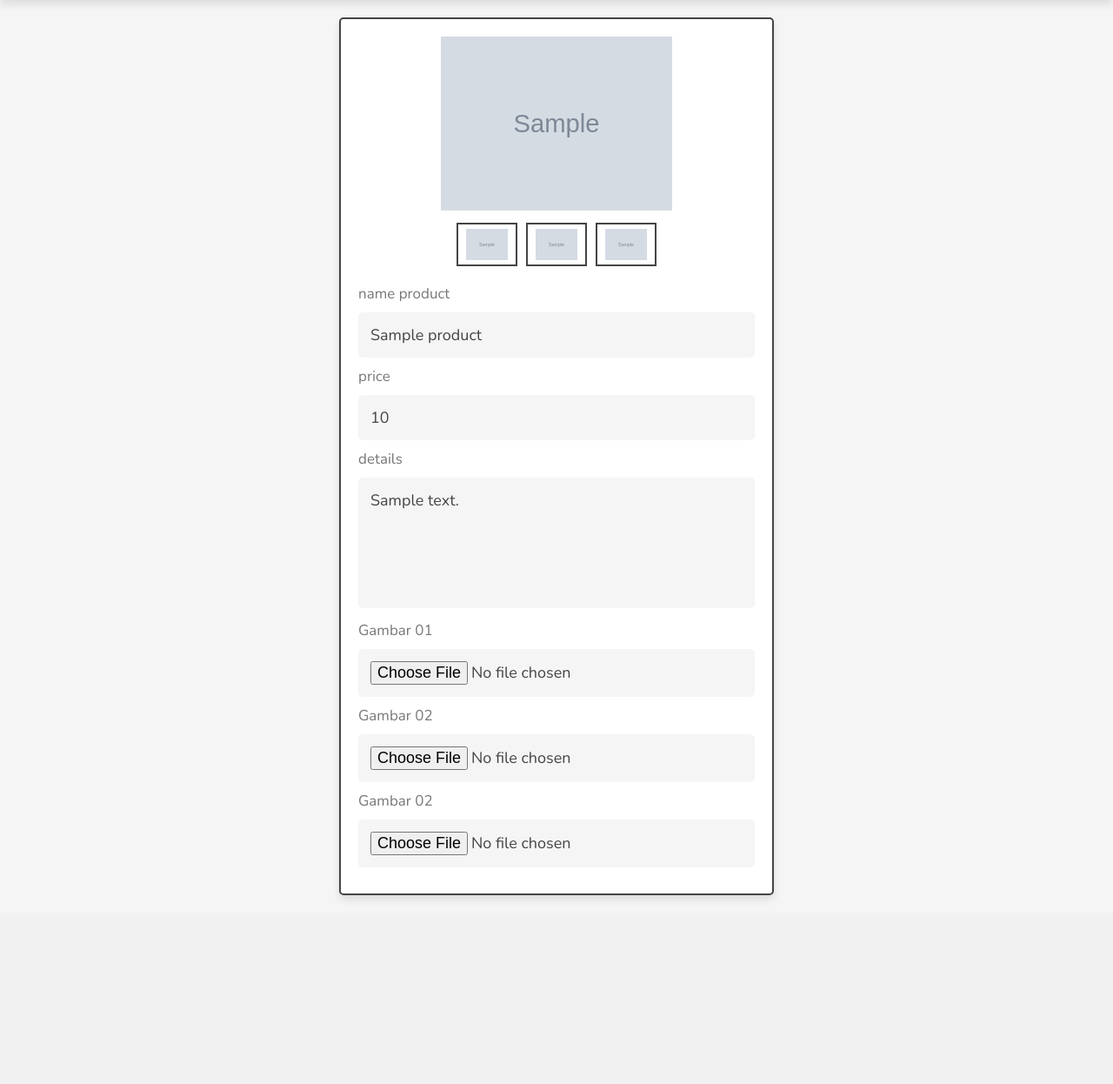
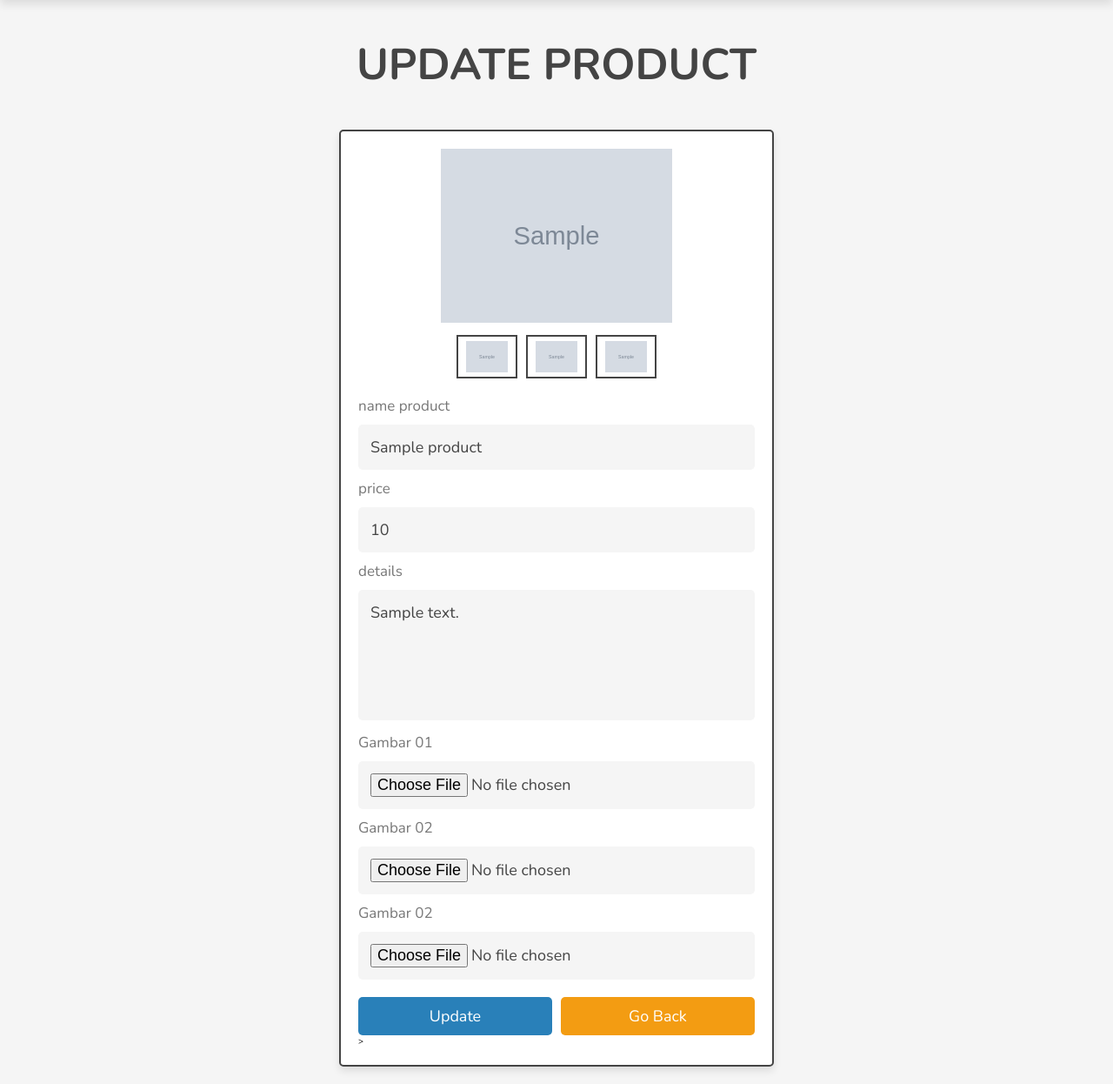
Before and after one commit to faishal005/Lier, a PHP site: page /update_product.php?update=1 in a window 1280 px wide. Shown: the part 74-1320 px from the top of the page at 87% size. Before the commit the page ends 1106 px from the top, so only its background shows below. Run offline with PHP 8.4, Linux system fonts and the light colour scheme; the visitor is signed in with stand-in values (Sample User, id 1); tables that the repository leaves empty or names only in its code hold one stand-in row (values such as "Sample post"); grey boxes marked "Sample" are stand-in pictures; some libraries are stand-ins or nearby versions.

Commit message:
magrib ?

```diff
--- a/admin/dashboard.php
+++ b/admin/dashboard.php
@@ -111,7 +111,7 @@ if(!isset($admin_id)){
             ?>
             <h3><?=$numbers_of_admins;  ?></h3>
             <P>total admins</P>
-            <a href="admin_account.php" class="btn">see admins</a>
+            <a href="admin_accounts.php" class="btn">see admins</a>
         </div>
 
         <div class="box">
--- a/admin/update_product.php
+++ b/admin/update_product.php
@@ -8,6 +8,81 @@ $admin_id = $_SESSION['admin_id'];
 if(!isset($admin_id)){
     header('location:admin_login.php');
 }
+
+if(isset($_POST['update'])){
+
+    $pid = $_POST['pid'];
+    $name = $_POST['name'];
+    $name = filter_var($name, FILTER_SANITIZE_STRING);
+    $price = $_POST['price'];
+    $price = filter_var($price, FILTER_SANITIZE_STRING);
+    $details = $_POST['details'];
+    $details = filter_var($details, FILTER_SANITIZE_STRING);
+
+    $update_product = $conn->prepare("UPDATE `products` SET name = ?, price = ?, details = ? WHERE id = ?");
+    $update_product->execute([$name, $price, $details, $pid]);
+
+    $message[] = 'product updated successfully!';
+
+    $old_image_01 = $_POST['old_image_01'];
+    $image_01 = $_FILES['image_01']['name'];
+    $image_01 = filter_var($image_01, FILTER_SANITIZE_STRING);
+    $image_size_01 = $_FILES['image_01']['size'];
+    $image_tmp_name_01 = $_FILES['image_01']['tmp_name'];
+    $image_folder_01 = '../uploaded_img/'.$image_01;
+
+    if(!empty($image_01)){
+       if($image_size_01 > 2000000){
+          $message[] = 'image size is too large!';
+       }else{
+          $update_image_01 = $conn->prepare("UPDATE `products` SET image_01 = ? WHERE id = ?");
+          $update_image_01->execute([$image_01, $pid]);
+          move_uploaded_file($image_tmp_name_01, $image_folder_01);
+          unlink('../uploaded_img/'.$old_image_01);
+          $message[] = 'image 01 updated successfully!';
+       }
+    }
+
+    $old_image_02 = $_POST['old_image_02'];
+    $image_02 = $_FILES['image_02']['name'];
+    $image_02 = filter_var($image_02, FILTER_SANITIZE_STRING);
+    $image_size_02 = $_FILES['image_02']['size'];
+    $image_tmp_name_02 = $_FILES['image_02']['tmp_name'];
+    $image_folder_02 = '../uploaded_img/'.$image_02;
+
+    if(!empty($image_02)){
+       if($image_size_02 > 2000000){
+          $message[] = 'image size is too large!';
+       }else{
+          $update_image_02 = $conn->prepare("UPDATE `products` SET image_02 = ? WHERE id = ?");
+          $update_image_02->execute([$image_02, $pid]);
+          move_uploaded_file($image_tmp_name_02, $image_folder_02);
+          unlink('../uploaded_img/'.$old_image_02);
+          $message[] = 'image 02 updated successfully!';
+       }
+    }
+
+    $old_image_03 = $_POST['old_image_03'];
+    $image_03 = $_FILES['image_03']['name'];
+    $image_03 = filter_var($image_03, FILTER_SANITIZE_STRING);
+    $image_size_03 = $_FILES['image_03']['size'];
+    $image_tmp_name_03 = $_FILES['image_03']['tmp_name'];
+    $image_folder_03 = '../uploaded_img/'.$image_03;
+
+    if(!empty($image_03)){
+       if($image_size_03 > 2000000){
+          $message[] = 'image size is too large!';
+       }else{
+          $update_image_03 = $conn->prepare("UPDATE `products` SET image_03 = ? WHERE id = ?");
+          $update_image_03->execute([$image_03, $pid]);
+          move_uploaded_file($image_tmp_name_03, $image_folder_03);
+          unlink('../uploaded_img/'.$old_image_03);
+          $message[] = 'image 03 updated successfully!';
+       }
+    }
+
+ }
+
 ?>
 
 <!DOCTYPE html>
@@ -27,6 +102,8 @@ if(!isset($admin_id)){
     <?php
         include '../components/admin_header.php';
     ?>
+
+    <h1 class="heading">update product</h1>
     <!-- update -->
     <section class="update-product">
 
@@ -38,6 +115,10 @@ if(!isset($admin_id)){
             while ($fetch_products = $select_products -> fetch (PDO::FETCH_ASSOC)){
     ?>
     <form action="" method="post" enctype="multipart/form-data">
+    <input type="hidden" name="pid" value="<?= $fetch_products['id']; ?>">
+      <input type="hidden" name="old_image_01" value="<?= $fetch_products['image_01']; ?>">
+      <input type="hidden" name="old_image_02" value="<?= $fetch_products['image_02']; ?>">
+      <input type="hidden" name="old_image_03" value="<?= $fetch_products['image_03']; ?>">
             <div class="image-container">
                 <div class="main-image">
                     <img src="../uploaded_img/<?= $fetch_products['image_01']; ?>" alt="">
@@ -61,12 +142,15 @@ if(!isset($admin_id)){
             <textarea name="details" class="box" placeholder="enter product detail"
             required maxlength="500" cols="30" row="10"><?= $fetch_products['details']; ?></textarea>
             <span>Gambar 01</span>
-            <input type="file" name="image_01" class="box" accept="image/jpg, image/jpeg, image/png, image/webp" required>
+            <input type="file" name="image_01" class="box" accept="image/jpg, image/jpeg, image/png, image/webp" >
             <span>Gambar 02</span>
-            <input type="file" name="image_02" class="box" accept="image/jpg, image/jpeg, image/png, image/webp" required>
+            <input type="file" name="image_02" class="box" accept="image/jpg, image/jpeg, image/png, image/webp" >
             <span>Gambar 02</span>
-            <input type="file" name="image_03" class="box" accept="image/jpg, image/jpeg, image/png, image/webp" required>
-
+            <input type="file" name="image_03" class="box" accept="image/jpg, image/jpeg, image/png, image/webp" >
+            <div class="flex-btn">
+                <input type="submit" name="update" class="btn" value="update">
+                <a href="products.php" class="option-btn">go back</a>
+            </div>>
 
 
     </form>
@@ -75,7 +159,6 @@ if(!isset($admin_id)){
             }else{
                 echo '<p class="empty"> no products added</p>';
             }
-
     ?>
 
     </section>
--- a/css/admin_style.css
+++ b/css/admin_style.css
@@ -118,6 +118,7 @@ section{
 
 .heading {
     text-align:center;
+    margin-top: 4rem;
     margin-bottom:2rem;
     text-transform: uppercase;
     color: var(--black);
--- a/js/admin_script.js
+++ b/js/admin_script.js
@@ -15,3 +15,13 @@ window.onscroll = () =>{
    navbar.classList.remove('active');
    profile.classList.remove('active');
 }
+
+let mainImage = document.querySelector('.update-product .image-container .main-image img');
+let subImages = document.querySelectorAll('.update-product .image-container .sub-image img');
+
+subImages.forEach(images =>{
+   images.onclick = () =>{
+      src = images.getAttribute('src');
+      mainImage.src = src;
+   }
+});
```
Also changed, not shown: admin/placed_orders.php (+53 -0 lines), uploaded_img/camera-1.webp (deleted).
